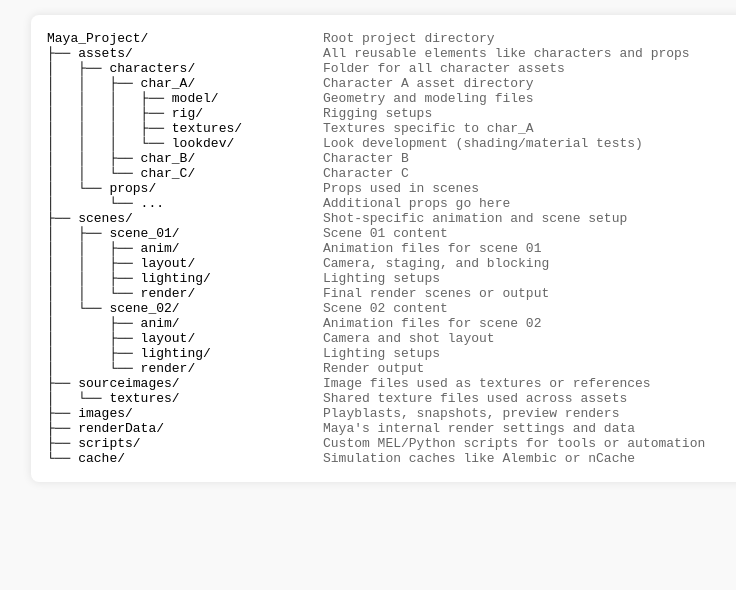
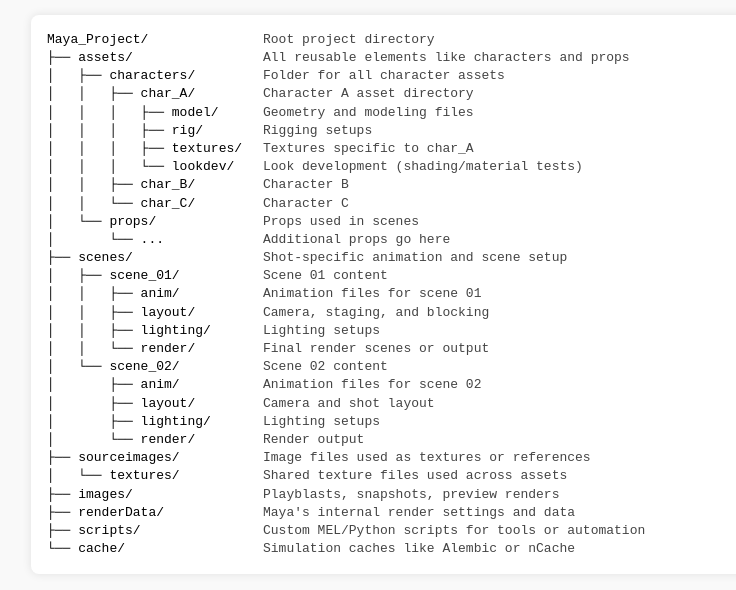
Before and after one commit to hsuehyt/MayaProjectStructure, a plain HTML site: page index.html in a window 1280 px wide. Shown: the part 90-680 px from the top of the page, without its empty margins (9-745 px from the left). Drawn offline with Linux system fonts and the light colour scheme.

Commit message:
Update index.html

```diff
--- a/index.html
+++ b/index.html
@@ -11,61 +11,63 @@
         }
 
         .folder-tree {
-            display: flex;
-            flex-direction: column;
             background: #fff;
             padding: 1rem;
             border-radius: 8px;
             box-shadow: 0 0 10px rgba(0,0,0,0.1);
         }
 
-        .folder-line {
+        .row {
             display: flex;
             gap: 1rem;
+            align-items: start;
+            line-height: 1.4;
         }
 
-        .folder-name {
-            min-width: 260px;
+        .path {
+            min-width: 200px;
             white-space: pre;
         }
 
-        .folder-comment {
-            color: #666;
+        .comment {
+            flex: 1;
+            text-align: left;
+            color: #444;
         }
     </style>
 </head>
 <body>
     <h1>Maya Project Folder Structure</h1>
     <div class="folder-tree">
-        <div class="folder-line"><span class="folder-name">Maya_Project/</span><span class="folder-comment">Root project directory</span></div>
-        <div class="folder-line"><span class="folder-name">├── assets/</span><span class="folder-comment">All reusable elements like characters and props</span></div>
-        <div class="folder-line"><span class="folder-name">│   ├── characters/</span><span class="folder-comment">Folder for all character assets</span></div>
-        <div class="folder-line"><span class="folder-name">│   │   ├── char_A/</span><span class="folder-comment">Character A asset directory</span></div>
-        <div class="folder-line"><span class="folder-name">│   │   │   ├── model/</span><span class="folder-comment">Geometry and modeling files</span></div>
-        <div class="folder-line"><span class="folder-name">│   │   │   ├── rig/</span><span class="folder-comment">Rigging setups</span></div>
-        <div class="folder-line"><span class="folder-name">│   │   │   ├── textures/</span><span class="folder-comment">Textures specific to char_A</span></div>
-        <div class="folder-line"><span class="folder-name">│   │   │   └── lookdev/</span><span class="folder-comment">Look development (shading/material tests)</span></div>
-        <div class="folder-line"><span class="folder-name">│   │   ├── char_B/</span><span class="folder-comment">Character B</span></div>
-        <div class="folder-line"><span class="folder-name">│   │   └── char_C/</span><span class="folder-comment">Character C</span></div>
-        <div class="folder-line"><span class="folder-name">│   └── props/</span><span class="folder-comment">Props used in scenes</span></div>
-        <div class="folder-line"><span class="folder-name">│       └── ...</span><span class="folder-comment">Additional props go here</span></div>
-        <div class="folder-line"><span class="folder-name">├── scenes/</span><span class="folder-comment">Shot-specific animation and scene setup</span></div>
-        <div class="folder-line"><span class="folder-name">│   ├── scene_01/</span><span class="folder-comment">Scene 01 content</span></div>
-        <div class="folder-line"><span class="folder-name">│   │   ├── anim/</span><span class="folder-comment">Animation files for scene 01</span></div>
-        <div class="folder-line"><span class="folder-name">│   │   ├── layout/</span><span class="folder-comment">Camera, staging, and blocking</span></div>
-        <div class="folder-line"><span class="folder-name">│   │   ├── lighting/</span><span class="folder-comment">Lighting setups</span></div>
-        <div class="folder-line"><span class="folder-name">│   │   └── render/</span><span class="folder-comment">Final render scenes or output</span></div>
-        <div class="folder-line"><span class="folder-name">│   └── scene_02/</span><span class="folder-comment">Scene 02 content</span></div>
-        <div class="folder-line"><span class="folder-name">│       ├── anim/</span><span class="folder-comment">Animation files for scene 02</span></div>
-        <div class="folder-line"><span class="folder-name">│       ├── layout/</span><span class="folder-comment">Camera and shot layout</span></div>
-        <div class="folder-line"><span class="folder-name">│       ├── lighting/</span><span class="folder-comment">Lighting setups</span></div>
-        <div class="folder-line"><span class="folder-name">│       └── render/</span><span class="folder-comment">Render output</span></div>
-        <div class="folder-line"><span class="folder-name">├── sourceimages/</span><span class="folder-comment">Image files used as textures or references</span></div>
-        <div class="folder-line"><span class="folder-name">│   └── textures/</span><span class="folder-comment">Shared texture files used across assets</span></div>
-        <div class="folder-line"><span class="folder-name">├── images/</span><span class="folder-comment">Playblasts, snapshots, preview renders</span></div>
-        <div class="folder-line"><span class="folder-name">├── renderData/</span><span class="folder-comment">Maya's internal render settings and data</span></div>
-        <div class="folder-line"><span class="folder-name">├── scripts/</span><span class="folder-comment">Custom MEL/Python scripts for tools or automation</span></div>
-        <div class="folder-line"><span class="folder-name">└── cache/</span><span class="folder-comment">Simulation caches like Alembic or nCache</span></div>
+        <div class="row"><div class="path">Maya_Project/</div><div class="comment">Root project directory</div></div>
+        <div class="row"><div class="path">├── assets/</div><div class="comment">All reusable elements like characters and props</div></div>
+        <div class="row"><div class="path">│   ├── characters/</div><div class="comment">Folder for all character assets</div></div>
+        <div class="row"><div class="path">│   │   ├── char_A/</div><div class="comment">Character A asset directory</div></div>
+        <div class="row"><div class="path">│   │   │   ├── model/</div><div class="comment">Geometry and modeling files</div></div>
+        <div class="row"><div class="path">│   │   │   ├── rig/</div><div class="comment">Rigging setups</div></div>
+        <div class="row"><div class="path">│   │   │   ├── textures/</div><div class="comment">Textures specific to char_A</div></div>
+        <div class="row"><div class="path">│   │   │   └── lookdev/</div><div class="comment">Look development (shading/material tests)</div></div>
+        <div class="row"><div class="path">│   │   ├── char_B/</div><div class="comment">Character B</div></div>
+        <div class="row"><div class="path">│   │   └── char_C/</div><div class="comment">Character C</div></div>
+        <div class="row"><div class="path">│   └── props/</div><div class="comment">Props used in scenes</div></div>
+        <div class="row"><div class="path">│       └── ...</div><div class="comment">Additional props go here</div></div>
+        <div class="row"><div class="path">├── scenes/</div><div class="comment">Shot-specific animation and scene setup</div></div>
+        <div class="row"><div class="path">│   ├── scene_01/</div><div class="comment">Scene 01 content</div></div>
+        <div class="row"><div class="path">│   │   ├── anim/</div><div class="comment">Animation files for scene 01</div></div>
+        <div class="row"><div class="path">│   │   ├── layout/</div><div class="comment">Camera, staging, and blocking</div></div>
+        <div class="row"><div class="path">│   │   ├── lighting/</div><div class="comment">Lighting setups</div></div>
+        <div class="row"><div class="path">│   │   └── render/</div><div class="comment">Final render scenes or output</div></div>
+        <div class="row"><div class="path">│   └── scene_02/</div><div class="comment">Scene 02 content</div></div>
+        <div class="row"><div class="path">│       ├── anim/</div><div class="comment">Animation files for scene 02</div></div>
+        <div class="row"><div class="path">│       ├── layout/</div><div class="comment">Camera and shot layout</div></div>
+        <div class="row"><div class="path">│       ├── lighting/</div><div class="comment">Lighting setups</div></div>
+        <div class="row"><div class="path">│       └── render/</div><div class="comment">Render output</div></div>
+        <div class="row"><div class="path">├── sourceimages/</div><div class="comment">Image files used as textures or references</div></div>
+        <div class="row"><div class="path">│   └── textures/</div><div class="comment">Shared texture files used across assets</div></div>
+        <div class="row"><div class="path">├── images/</div><div class="comment">Playblasts, snapshots, preview renders</div></div>
+        <div class="row"><div class="path">├── renderData/</div><div class="comment">Maya's internal render settings and data</div></div>
+        <div class="row"><div class="path">├── scripts/</div><div class="comment">Custom MEL/Python scripts for tools or automation</div></div>
+        <div class="row"><div class="path">└── cache/</div><div class="comment">Simulation caches like Alembic or nCache</div></div>
     </div>
 </body>
 </html>
```
